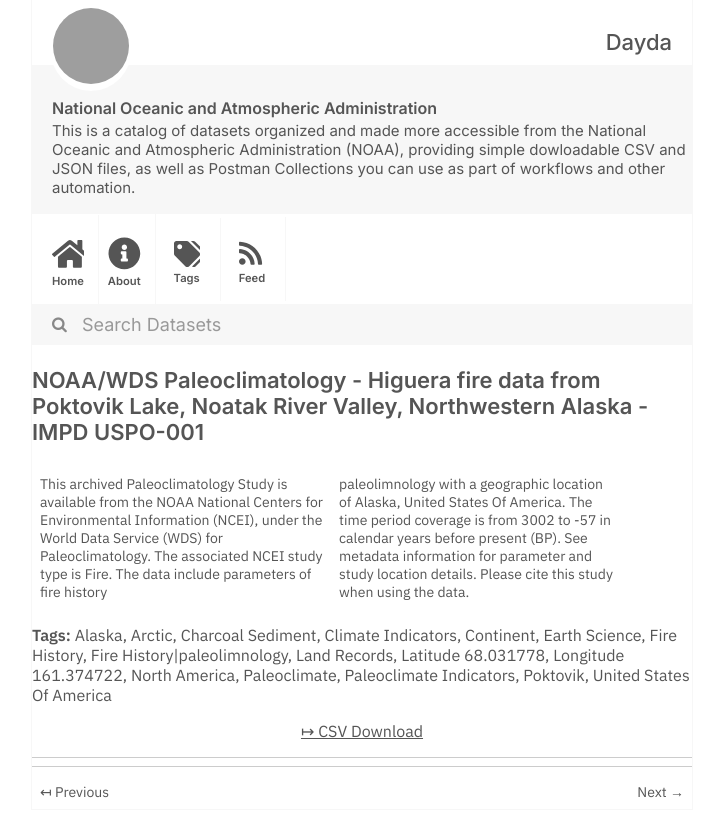
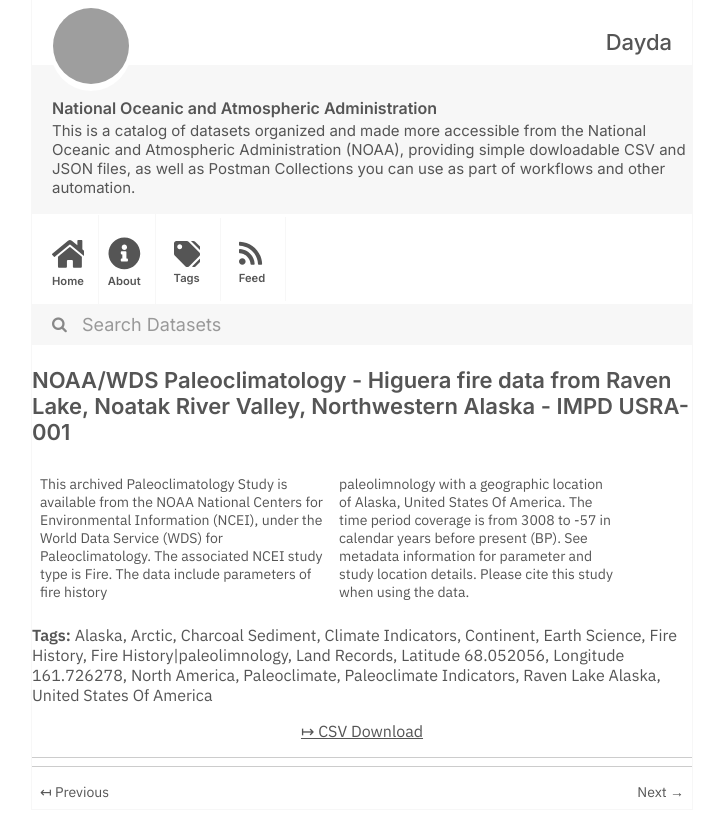
Before and after one commit to dayda-entities/national-oceanic-and-atmospheric-administration, a Jekyll site: the page built from _posts/2020-11-12-noaawds-paleoclimatology-higue.md, in a window 1280 px wide, cut to the strip 0-837 px from the top of the page. Shown: the whole strip, without its empty margins (278-998 px from the left). Built offline with Jekyll 4.4.1, drawn with Linux system fonts in a browser that asks for light colours; grey boxes are pictures that could not be loaded.

Commit message:
Publish Data

```diff
--- a/_posts/2020-11-12-noaawds-paleoclimatology-higue.md
+++ b/_posts/2020-11-12-noaawds-paleoclimatology-higue.md
@@ -1,9 +1,9 @@
 ---
 title: >-
-  NOAA/WDS Paleoclimatology - Higuera fire data from Poktovik Lake, Noatak River
-  Valley, Northwestern Alaska - IMPD USPO-001
-created: '2020-11-12T05:44:30.451651'
-modified: '2020-12-18T23:15:31.956847'
+  NOAA/WDS Paleoclimatology - Higuera fire data from Raven Lake, Noatak River
+  Valley, Northwestern Alaska - IMPD USRA-001
+created: '2020-11-12T06:29:46.280991'
+modified: '2020-12-19T00:10:01.230136'
 state: active
 type: dataset
 tags:
@@ -16,18 +16,18 @@ tags:
   - Fire History
   - Fire History|paleolimnology
   - Land Records
-  - Latitude 68.031778
-  - Longitude  161.374722
+  - Latitude 68.052056
+  - Longitude  161.726278
   - North America
   - Paleoclimate
   - Paleoclimate Indicators
-  - Poktovik
+  - Raven Lake Alaska
   - United States Of America
 groups: []
 csv_url: >-
-  https://www.ncei.noaa.gov/pub/data/paleo/firehistory/charcoal/northamerica/supplemental/uspo-001-po07-char-results.csv
+  https://www.ncei.noaa.gov/pub/data/paleo/firehistory/charcoal/northamerica/supplemental/usra-001-ra07-char-results.csv
 json_url: ''
 layout: post
 
 ---
-This archived Paleoclimatology Study is available from the NOAA National Centers for Environmental Information (NCEI), under the World Data Service (WDS) for Paleoclimatology. The associated NCEI study type is Fire. The data include parameters of fire history|paleolimnology with a geographic location of Alaska, United States Of America. The time period coverage is from 3002 to -57 in calendar years before present (BP). See metadata information for parameter and study location details. Please cite this study when using the data.
+This archived Paleoclimatology Study is available from the NOAA National Centers for Environmental Information (NCEI), under the World Data Service (WDS) for Paleoclimatology. The associated NCEI study type is Fire. The data include parameters of fire history|paleolimnology with a geographic location of Alaska, United States Of America. The time period coverage is from 3008 to -57 in calendar years before present (BP). See metadata information for parameter and study location details. Please cite this study when using the data.
```
